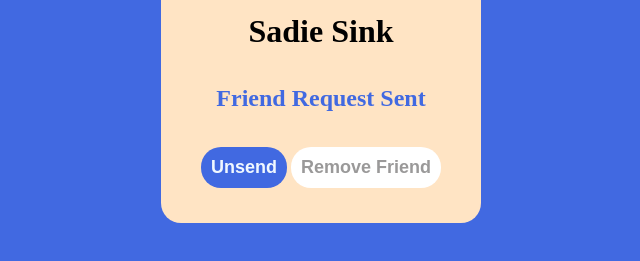
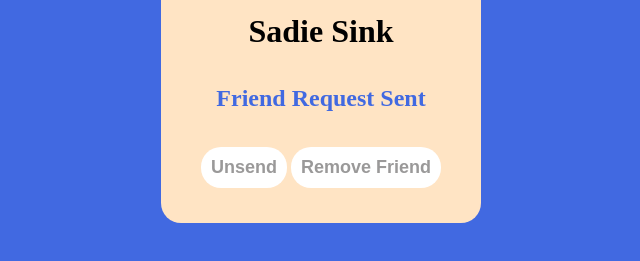
Before and after one commit to Cebasture/Web-Development-DOM, a plain HTML site: page JavaScript/DOM/Add a friend/index.html in a window 1280 px wide. Both pictures are taken after a click on the button "Send Request". Shown: the part 457-718 px from the top of the page, without its empty margins (319-959 px from the left). Drawn offline with Linux system fonts and the light colour scheme.

Commit message:
big fixes

```diff
--- a/JavaScript/DOM/Add a friend/index.html
+++ b/JavaScript/DOM/Add a friend/index.html
@@ -13,7 +13,7 @@
             <h3 id="name">Sadie Sink</h3>
             <h3 id="status">Stranger</h3>
             <div id="btns">
-                <button id="add">Send Request</button>
+                <button id="addItem" class="add">Send Request</button>
                 <button id="remove">Remove Friend</button>
             </div>
         </div>
--- a/JavaScript/DOM/Add a friend/script.js
+++ b/JavaScript/DOM/Add a friend/script.js
@@ -1,29 +1,27 @@
-var addFrnd = document.querySelector("#add");
+var addFrnd = document.querySelector("#addItem");
 var rmvFrnd = document.querySelector("#remove");
 var istatus = document.querySelector("#status");
 
-addFrnd.addEventListener("mouseenter", function(){
-        addFrnd.style.backgroundColor = "#1947d0"
-    }
-);
+addFrnd.addEventListener("mouseenter", function () {
+  addFrnd.style.backgroundColor = "#1947d0";
+});
 
-addFrnd.addEventListener("mouseleave", function(){
-        addFrnd.style.backgroundColor = "royalblue"
-    }
-);
+addFrnd.addEventListener("mouseleave", function () {
+  addFrnd.style.backgroundColor = "royalblue";
+});
 
-addFrnd.addEventListener("click", function(){
-        istatus.innerHTML = "Friend Request Sent"
-        istatus.style.color = "royalblue"
-        addFrnd.innerHTML = "Unsend"
-        addFrnd.setAttribute("added")
-        // addFrnd.id = "added";
-    }
-);
+addFrnd.addEventListener("click", function () {
+  istatus.innerHTML = "Friend Request Sent";
+  istatus.style.color = "royalblue";
+  addFrnd.innerHTML = "Unsend";
+  addFrnd.classList.add("added");
+  addFrnd.classList.remove("add");
+    // addFrnd.id = "added";
+    console.log("clicked")
+});
 
-var frnd = document.querySelector("added")
+var frnd = document.querySelector("added");
 
-frnd.addEventListener("click", function(){
-        console.log("helo")
-    }
-)
+frnd.addEventListener("click", function () {
+  console.log("helo");
+});
--- a/JavaScript/DOM/Add a friend/style.css
+++ b/JavaScript/DOM/Add a friend/style.css
@@ -42,7 +42,7 @@ img{
     font-weight: 900;
 }
 
-#add{
+.add{
     background-color: royalblue;
     color: aliceblue;
     padding: 10px;
@@ -53,8 +53,8 @@ img{
     border: none;
 }
 
-#added{
-    background-color: white;
+.added{
+    background-color: white !important;
     color: #9a9999;
     padding: 10px;
     font-size: large;
```
